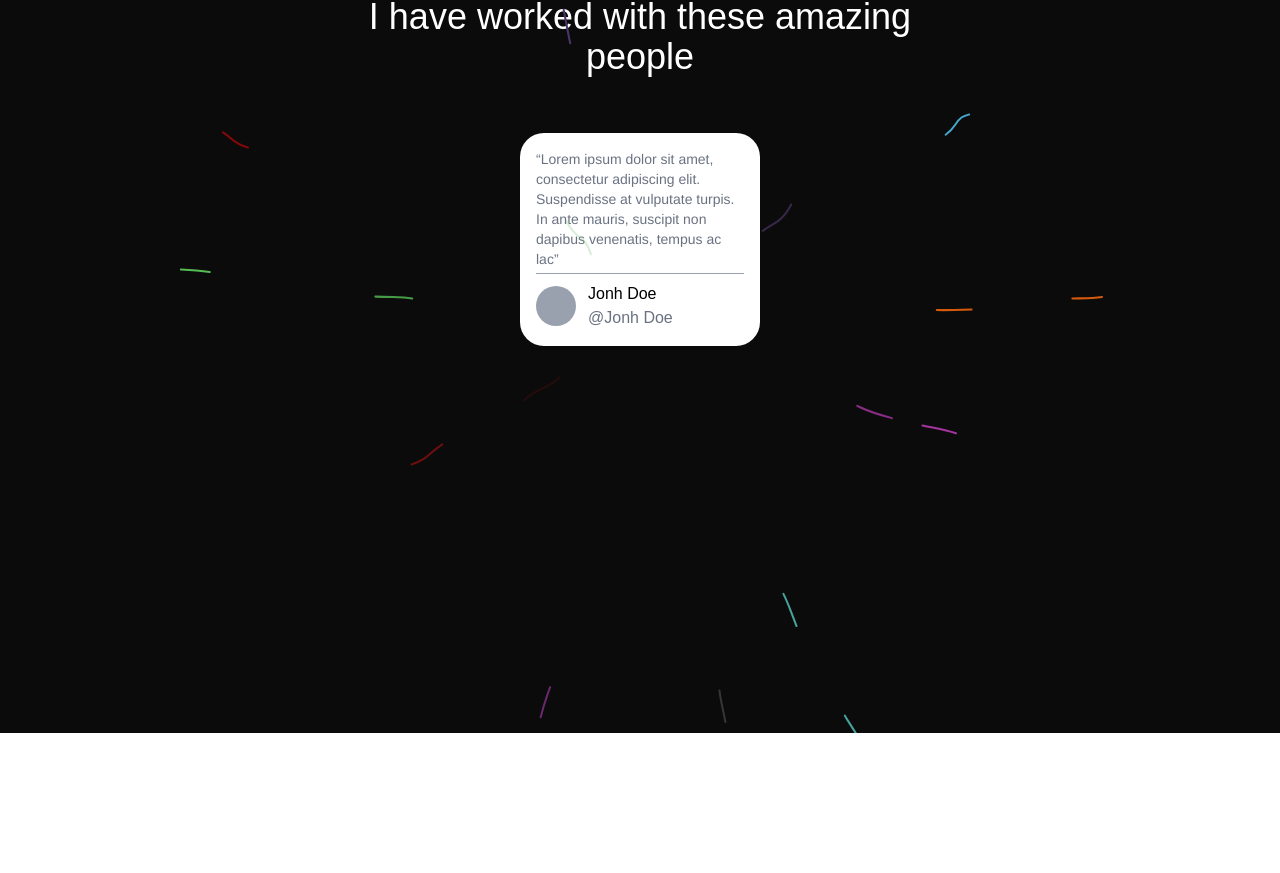
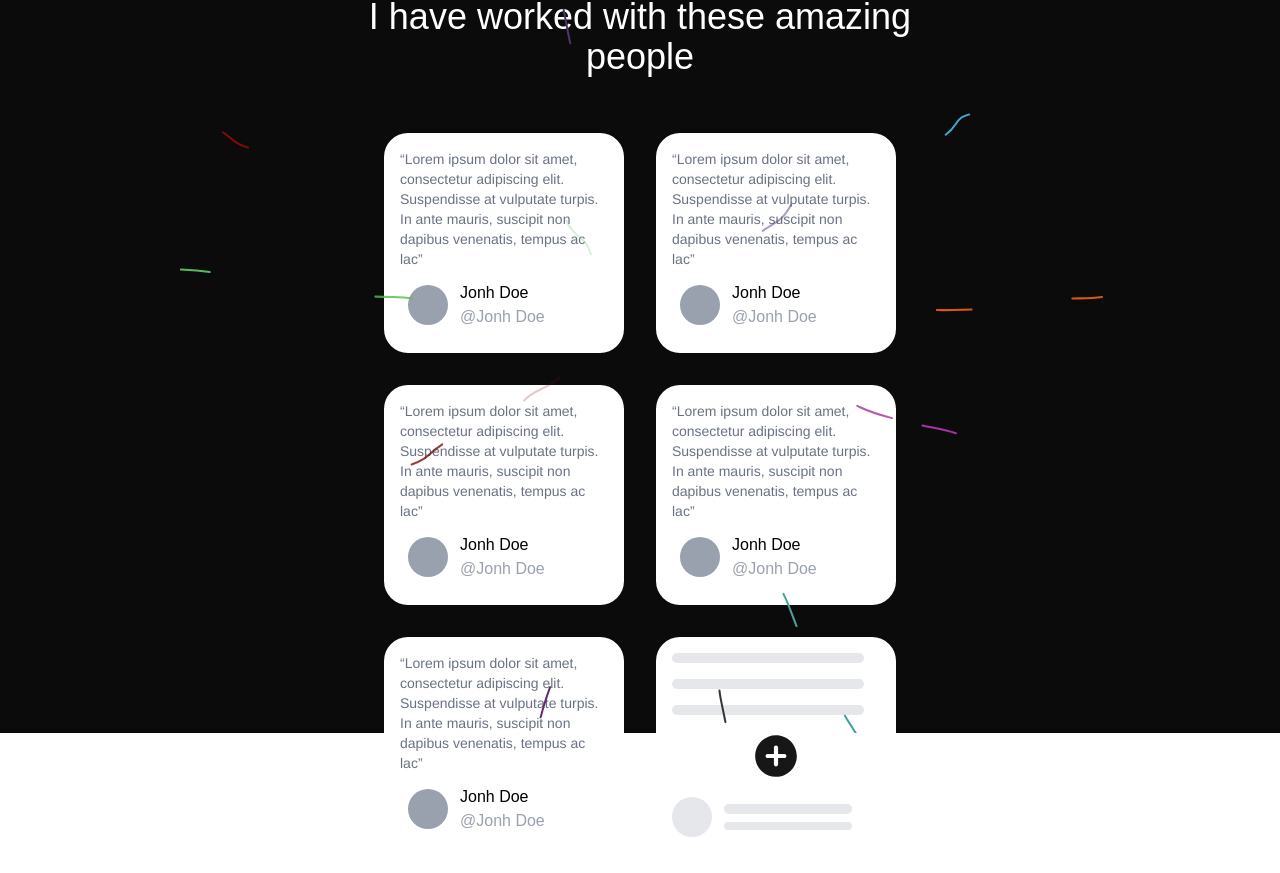
Before and after one commit to jomjamkusuma/my-resume-app, a Next.js app: page / in a window 1280 px wide. Shown: the part 867-1740 px from the top of the page. Before the commit the page ends 1600 px from the top, so only its background shows below. Built offline with nearby package versions, Linux system fonts and the light colour scheme; a web font is replaced by a local one.

Commit message:
add testimonial add btn

```diff
--- a/app/components/TestimonialCard.tsx
+++ b/app/components/TestimonialCard.tsx
@@ -10,15 +10,14 @@ const TestimonialCard = ({
   author: string;
   link: string;
 }) => {
-  console.log(link);
   return (
     <div>
       <div className="w-60 bg-white rounded-3xl p-4">
         <p className="text-sm font-['Helvetica'] font-light text-gray-500 pb-1">
           “{comment}”
         </p>
-        <div className="w-full border-t border-gray-400 py-1"></div>
-        <div className="flex items-center">
+        {/* <div className="w-full border-t border-gray-400 py-1"></div> */}
+        <div className="flex items-center m-2">
           <div className="rounded-full w-10 h-10 bg-gray-400 mr-3"></div>
           <div className="flex-row">
             <p className="text-black">{author}</p>
@@ -27,7 +26,7 @@ const TestimonialCard = ({
                 href={link}
                 target="_blanks"
                 rel="noopener noreferrer"
-                className="cursor-pointer text-gray-500"
+                className="cursor-pointer text-gray-400"
               >
                 @{author}
               </Link>
--- /dev/null
+++ b/app/components/TestimonialCardAdd.tsx
@@ -0,0 +1,29 @@
+import Link from "next/link";
+import React from "react";
+import AddCircleRoundedIcon from "@mui/icons-material/AddCircleRounded";
+
+const TestimonialCardAdd = () => {
+  return (
+    <div>
+      <div className="w-60 bg-white rounded-3xl p-4">
+        <div className="h-2.5 bg-gray-200 rounded-full w-48 mb-4"></div>
+        <div className="h-2.5 bg-gray-200 rounded-full w-48 mb-4"></div>
+        <div className="h-2.5 bg-gray-200 rounded-full w-48 mb-4"></div>
+
+        <div className="flex justify-center mb-4">
+          <AddCircleRoundedIcon sx={{ fontSize: 50 }} />
+        </div>
+
+        <div className="flex items-center">
+          <div className="rounded-full w-10 h-10 bg-gray-200 mr-3"></div>
+          <div className="flex-row">
+            <div className="h-2.5 bg-gray-200 rounded-full w-32 mb-2"></div>
+            <div className="w-Name48 h-2 bg-gray-200 rounded-full"></div>
+          </div>
+        </div>
+      </div>
+    </div>
+  );
+};
+
+export default TestimonialCardAdd;
--- a/app/sections/Testimonials.tsx
+++ b/app/sections/Testimonials.tsx
@@ -2,6 +2,7 @@ import React from "react";
 import { BackgroundLines } from "../components/ui/Background-lines";
 import TestimonialCard from "../components/TestimonialCard";
 import Link from "next/link";
+import TestimonialCardAdd from "../components/TestimonialCardAdd";
 
 interface TestimonialInfo {
   author: string;
@@ -11,6 +12,30 @@ interface TestimonialInfo {
 
 const Testimonials = () => {
   let mock: TestimonialInfo[] = [
+    {
+      author: "Jonh Doe",
+      link: "https://stackoverflow.com/",
+      comment:
+        "Lorem ipsum dolor sit amet, consectetur adipiscing elit. Suspendisse at vulputate turpis. In ante mauris, suscipit non dapibus venenatis, tempus ac lac",
+    },
+    {
+      author: "Jonh Doe",
+      link: "https://stackoverflow.com/",
+      comment:
+        "Lorem ipsum dolor sit amet, consectetur adipiscing elit. Suspendisse at vulputate turpis. In ante mauris, suscipit non dapibus venenatis, tempus ac lac",
+    },
+    {
+      author: "Jonh Doe",
+      link: "https://stackoverflow.com/",
+      comment:
+        "Lorem ipsum dolor sit amet, consectetur adipiscing elit. Suspendisse at vulputate turpis. In ante mauris, suscipit non dapibus venenatis, tempus ac lac",
+    },
+    {
+      author: "Jonh Doe",
+      link: "https://stackoverflow.com/",
+      comment:
+        "Lorem ipsum dolor sit amet, consectetur adipiscing elit. Suspendisse at vulputate turpis. In ante mauris, suscipit non dapibus venenatis, tempus ac lac",
+    },
     {
       author: "Jonh Doe",
       link: "https://stackoverflow.com/",
@@ -35,6 +60,9 @@ const Testimonials = () => {
               />
             </div>
           ))}
+          <div className="m-4">
+            <TestimonialCardAdd />
+          </div>
         </div>
       </BackgroundLines>
     </div>
--- a/package.json
+++ b/package.json
@@ -9,6 +9,7 @@
     "lint": "next lint"
   },
   "dependencies": {
+    "@mui/material": "^6.4.7",
     "clsx": "^2.1.1",
     "motion": "^12.5.0",
     "next": "15.2.2",
```
Also changed, not shown: 1 other file (tests, documents, lock files or other folders).
